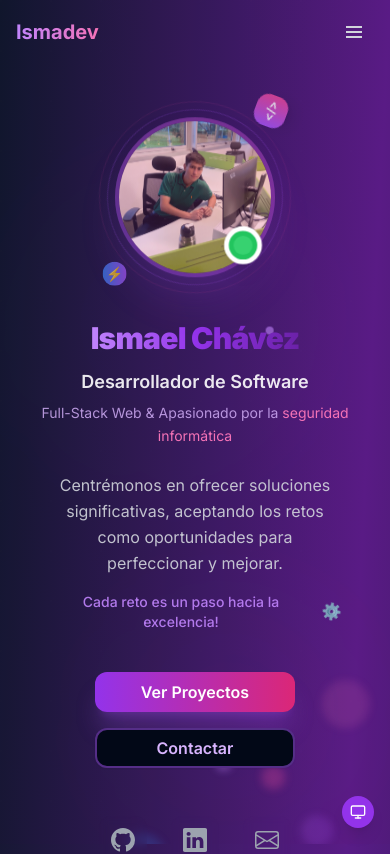
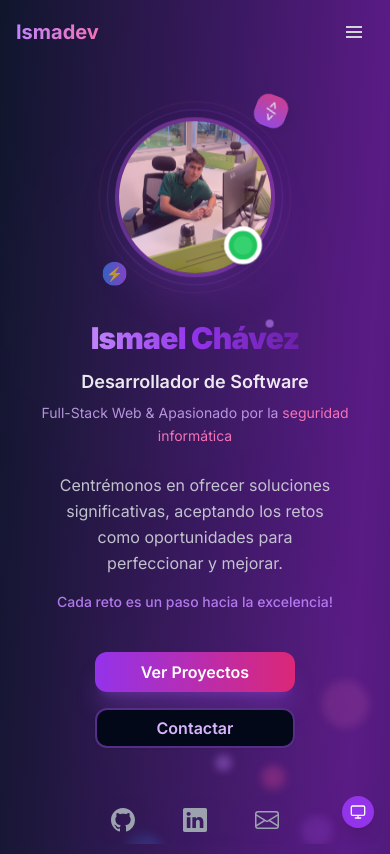
Before and after one commit to Ismaeldevs/Portfolio, a React (Vite) app: page / in a window 390 px wide. Shown: the top 854 px of the page. Built offline with nearby package versions, Linux system fonts and the light colour scheme.

Commit message:
New Design UX/UI

```diff
--- a/src/components/Hero.jsx
+++ b/src/components/Hero.jsx
@@ -234,12 +234,13 @@ const Hero = () => {
                             <p className="text-base sm:text-lg md:text-xl text-gray-300/90 leading-relaxed font-normal text-center">
                                 {t("hero.description")}
                             </p>
-                            <p className="text-sm sm:text-base md:text-lg text-purple-400/90 font-medium flex items-center justify-center gap-2">
-                                {t("hero.subdesc")}
+                            {/* Sub Description */}
+                            <p className="text-sm sm:text-base md:text-lg text-purple-400/90 font-medium text-center flex items-center justify-center gap-2">
+                                <span>{t("hero.subdesc")}</span>
                                 <motion.span
                                     animate={{ rotate: [0, 360] }}
                                     transition={{ duration: 2, repeat: Infinity, ease: "linear" }}
-                                    className="text-base sm:text-lg md:text-xl"
+                                    className="text-base sm:text-lg md:text-xl hidden sm:inline-block"
                                 >
                                     ⚙️
                                 </motion.span>
```
